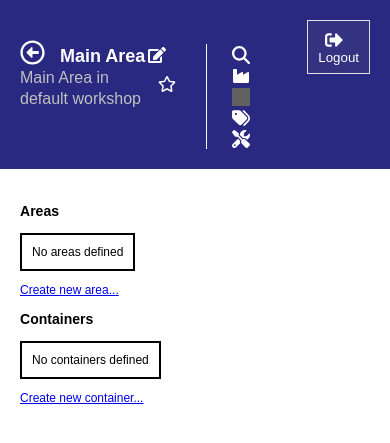
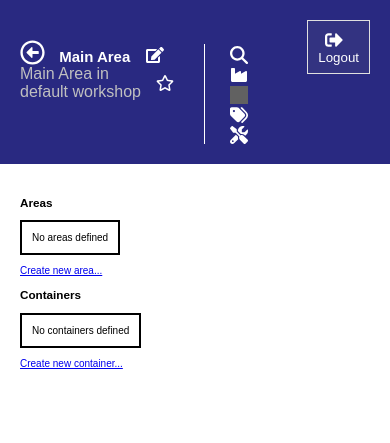
Before and after one commit to dunkelstern/inventory, a Django app: page /area/2 in a window 390 px wide. Shown: the top 443 px of the page. Run offline with Django 3.2, Linux system fonts and the light colour scheme; the visitor is signed in with stand-in values (Sample User, id 1); data comes from the database, SQL or seed files in the repository; data that the repository does not hold is empty; parts of the project's set-up code (start-up, migrations or seed data) failed here and were passed over; grey boxes are pictures that could not be loaded.

Commit message:
style update

```diff
--- a/inventory/static/inventory/css/main.css
+++ b/inventory/static/inventory/css/main.css
@@ -135,9 +135,13 @@ main {
     padding: 20px;
 }
 
+body {
+    font-size: 12px;
+}
+
 @media (max-width: 1024px) {
     body {
-        font-size: 12px;
+        font-size: 10px;
     }
 }
 
```
